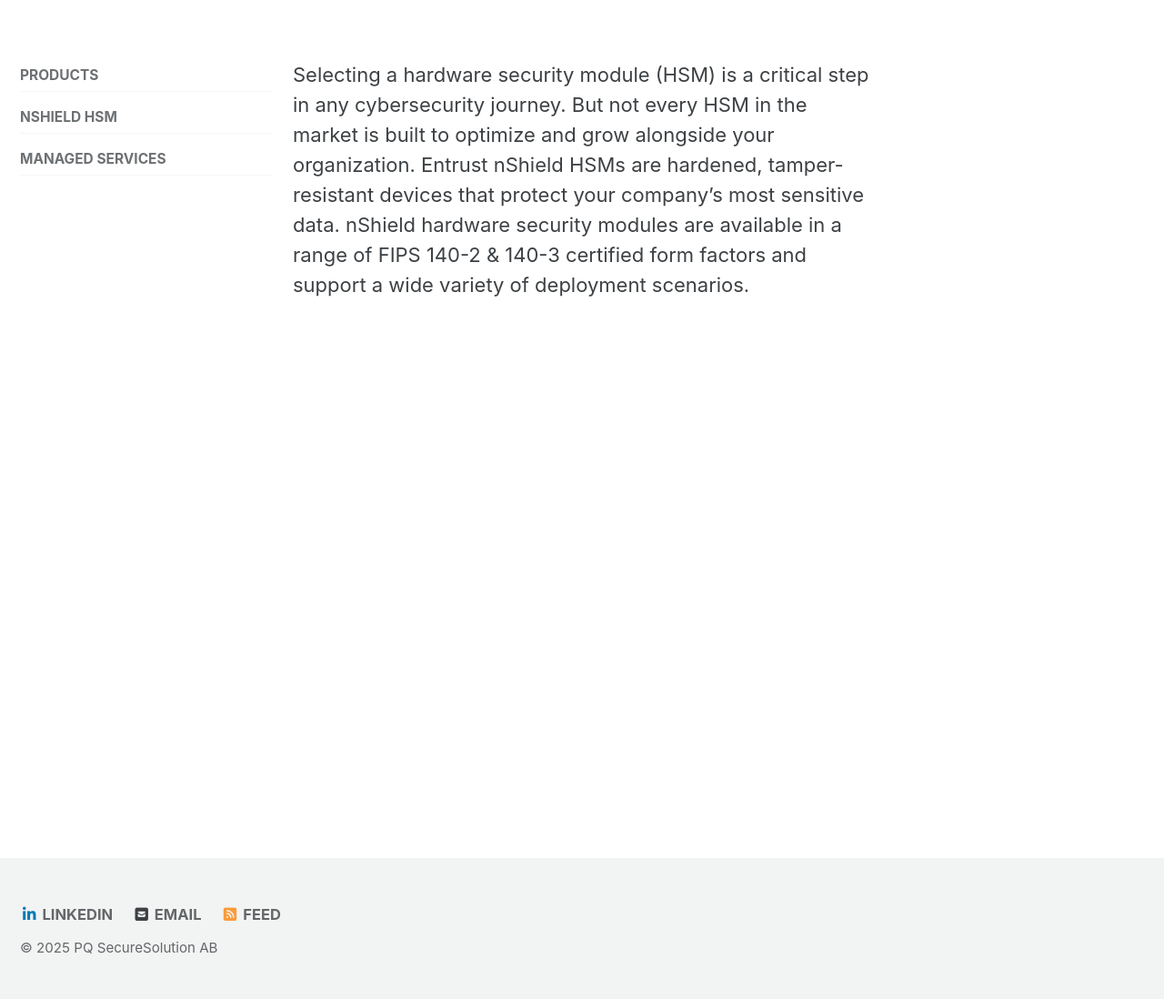
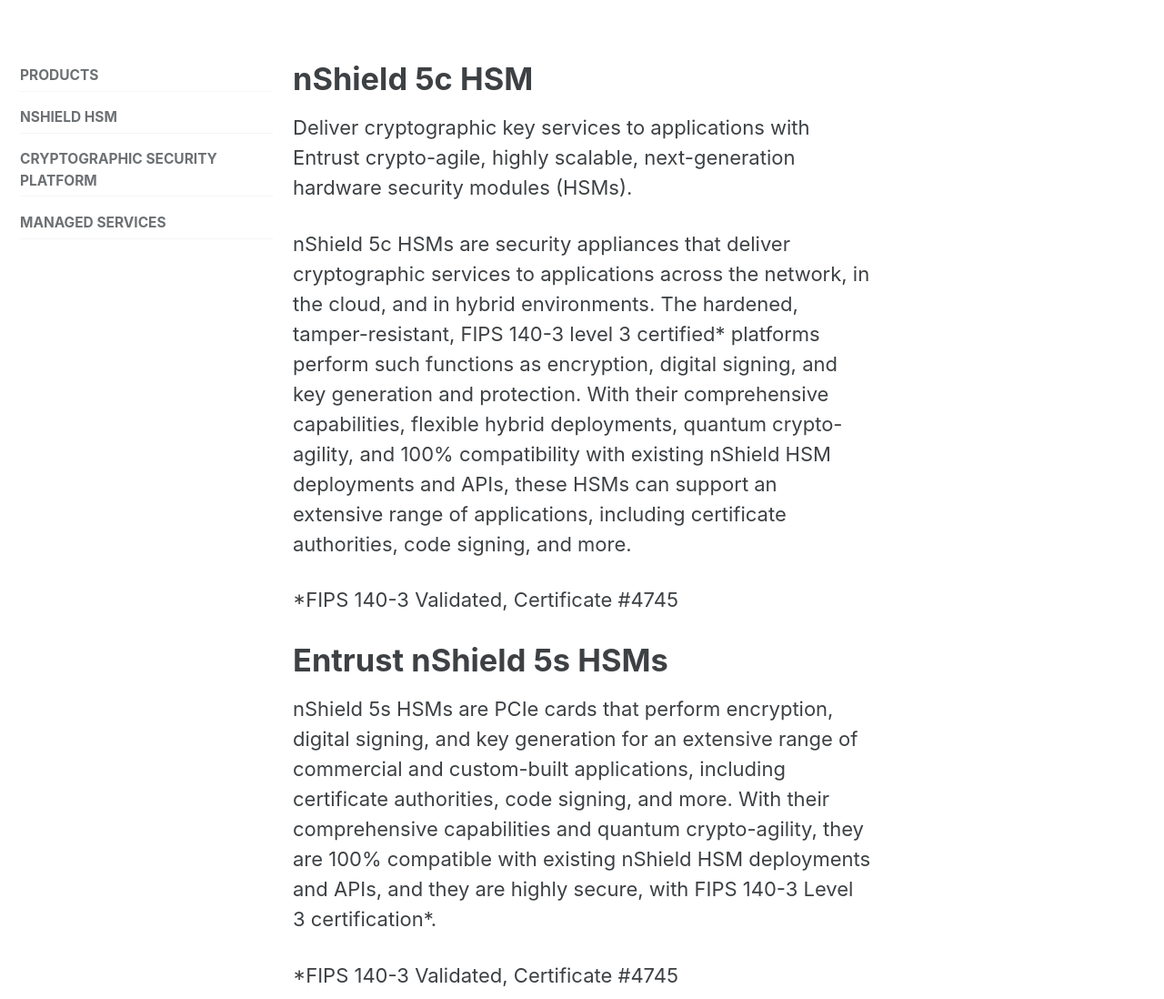
Before and after one commit to PQ-SecureSolution-AB/pq-securesolution-ab.github.io, a Jekyll site: the page built from _pages/products/nshield-hsm.md, in a window 1280 px wide and 1400 px high. Shown: the part 302-1400 px from the top of the window at 91% size. Built offline with Jekyll 4.4.1, drawn with Linux system fonts in a browser that asks for light colours; cached includes are drawn as plain includes; some of the changed text lies outside the part shown.

Commit message:
updated product descriptions

```diff
--- a/_data/navigation.yml
+++ b/_data/navigation.yml
@@ -14,6 +14,8 @@ products:
      url: /products/
    - title: "nShield HSM"
      url: /products/nshield-hsm/
+   - title: "Cryptographic Security Platform"
+     url: /products/csp/
    - title: "Managed Services"
      url: /products/managed-services/
 
--- a/_pages/products/nshield-hsm.md
+++ b/_pages/products/nshield-hsm.md
@@ -11,4 +11,25 @@ sidebar:
   nav: products
 ---
 
-Selecting a hardware security module (HSM) is a critical step in any cybersecurity journey. But not every HSM in the market is built to optimize and grow alongside your organization. Entrust nShield HSMs are hardened, tamper-resistant devices that protect your company’s most sensitive data. nShield hardware security modules are available in a range of FIPS 140-2 & 140-3 certified form factors and support a wide variety of deployment scenarios.
+# nShield 5c HSM
+
+Deliver cryptographic key services to applications with Entrust crypto-agile, highly scalable, next-generation hardware security modules (HSMs).
+
+nShield 5c HSMs are security appliances that deliver cryptographic services to applications across the network, in the cloud, and in hybrid environments. The hardened, tamper-resistant, FIPS 140-3 level 3 certified* platforms perform such functions as encryption, digital signing, and key generation and protection. With their comprehensive capabilities, flexible hybrid deployments, quantum crypto-agility, and 100% compatibility with existing nShield HSM deployments and APIs, these HSMs can support an extensive range of applications, including certificate authorities, code signing, and more.
+
+*FIPS 140-3 Validated, Certificate #4745
+
+
+# Entrust nShield 5s HSMs
+
+nShield 5s HSMs are PCIe cards that perform encryption, digital signing, and key generation for an extensive range of commercial and custom-built applications, including certificate authorities, code signing, and more. With their comprehensive capabilities and quantum crypto-agility, they are 100% compatible with existing nShield HSM deployments and APIs, and they are highly secure, with FIPS 140-3 Level 3 certification*.
+
+*FIPS 140-3 Validated, Certificate #4745
+
+# nShield Edge
+
+The nShield Edge hardware security module (HSM) is a full-featured, portable USB HSM designed for low-volume transaction environments. It’s capable of encryption and key protection and is ideally suited for off-line key generation for certificate authorities (CAs) as well as development and Bring Your Own Key (BYOK) environments.
+
+# nShield as a Service (nSaaS)
+
+nSaaS is a subscription-based solution for generating, accessing, and protecting cryptographic key material, separately from sensitive data, using dedicated FIPS 140-2 Level 3 certified nShield Connect HSMs. The solution delivers the same functionality as on-premises HSMs and the benefits of a cloud service deployment, without the need to host and maintain the appliances.
```
Also changed, not shown: _pages/products/csp.md (added, +27 -0 lines), _pages/products/managed-services.md (+8 -0 lines).
